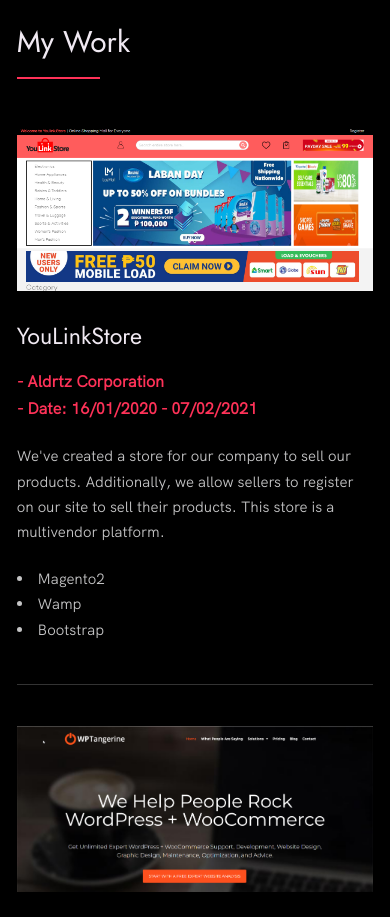
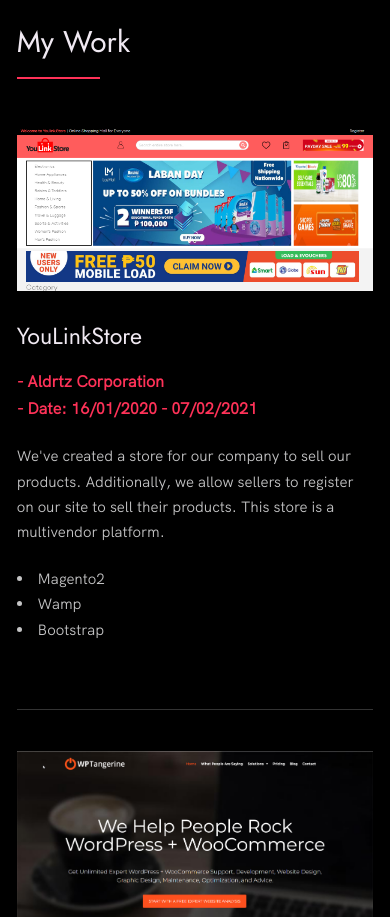
Before and after one commit to Ronnieubas123/github.portfolio, a plain HTML site: page index.html in a window 390 px wide. Shown: the part 820-1737 px from the top of the page. Drawn offline with Linux system fonts and the light colour scheme.

Commit message:
resume-v1

```diff
--- a/index.css
+++ b/index.css
@@ -653,7 +653,7 @@ body:not(.user-is-tabbing) a:focus {
         padding-top: 0px !important;
     }
     .work__box:not(:last-child) {
-        padding-bottom: 2rem !important;
+        padding-bottom: 5rem !important;
         border-bottom: solid 1px #333333;
         margin-bottom: 5rem !important;
     }
```
